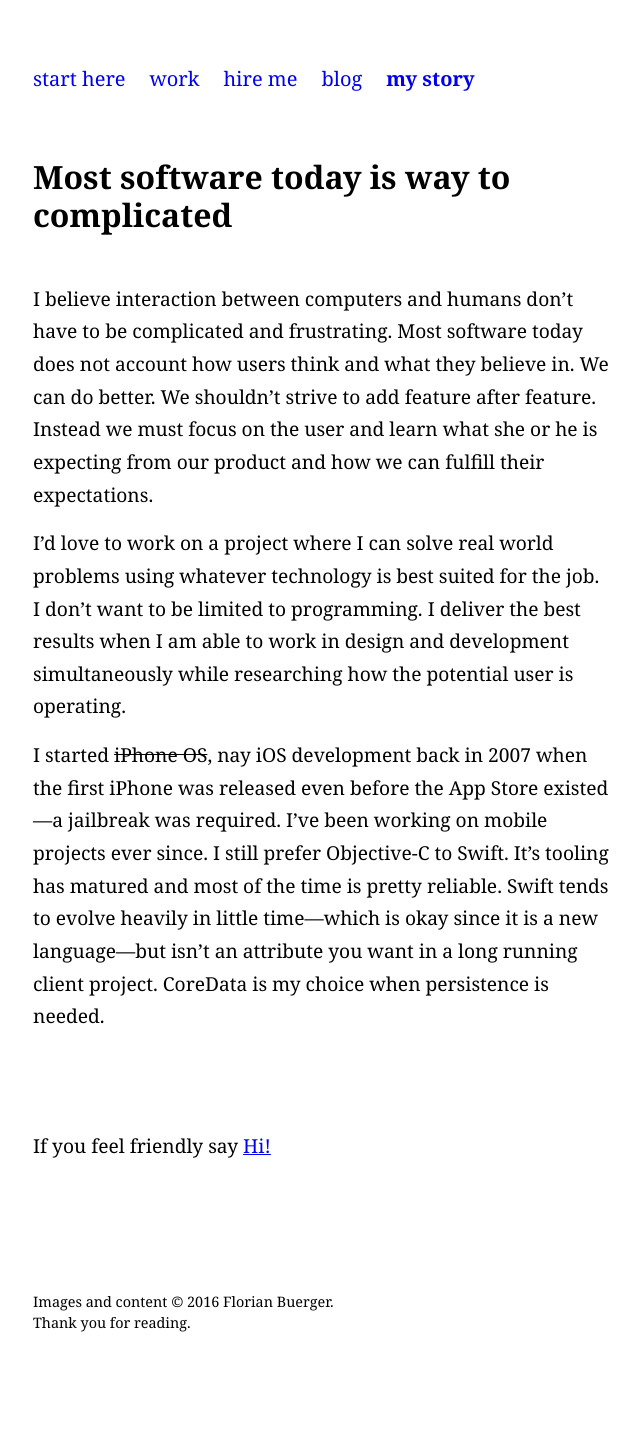
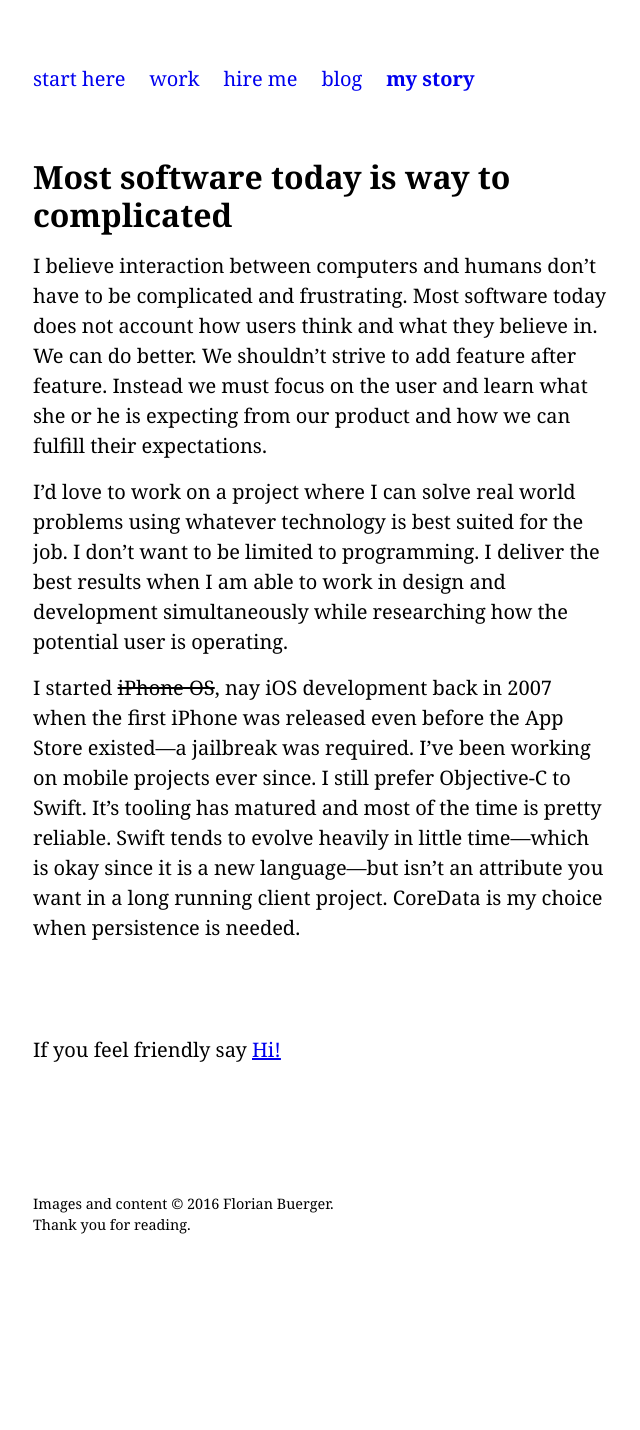
Before and after one commit to florianbuerger/florianbuerger.github.io, a Jekyll site: the page built from about.md, in a window 1280 px wide. Shown: the whole page, without its empty margins (95-735 px from the left). Built offline with Jekyll 4.4.1, drawn with Linux system fonts in a browser that asks for light colours; after the commit the page ends 1332 px from its top, so only the background shows below that.

Commit message:
Don’t use a different font size in posts

```diff
--- a/_includes/main.css
+++ b/_includes/main.css
@@ -80,11 +80,6 @@ p:last-child {
   color: gray;
   margin-bottom: -1rem;
 }
-.post-content {
-  margin-top: 3rem;
-  font-size: 1.2rem;
-  line-height: 1.7;
-}
 
 .site-header {
   margin-bottom: 4rem;
```
